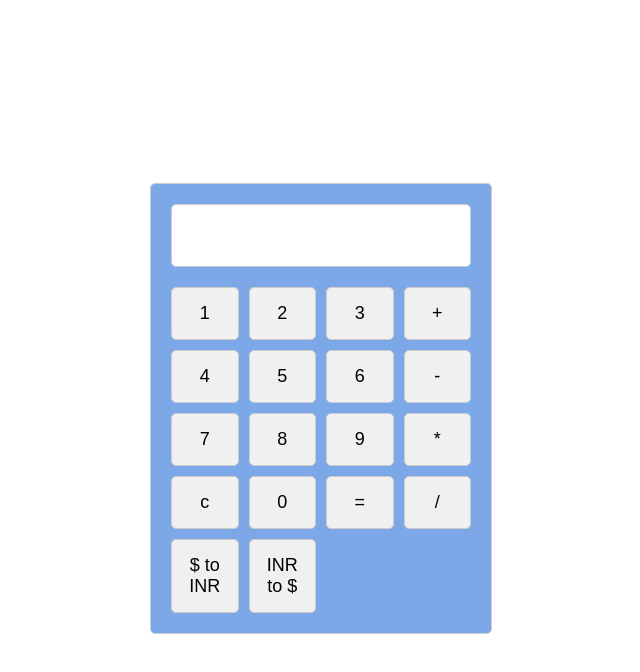
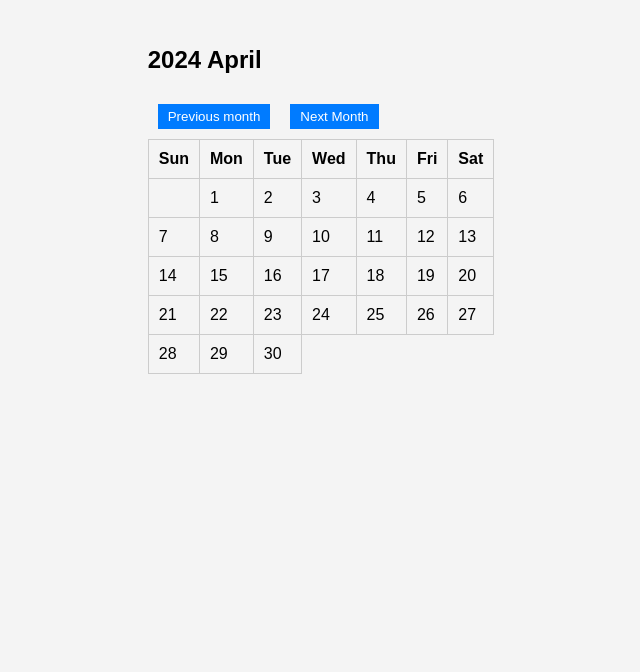
Before and after one commit to yogicoder8808/Projects-Calculator, a React (Create React App) app: page / in a window 1280 px wide. Shown: the top 672 px of the page, without its empty margins (319-959 px from the left). Built offline with nearby package versions, Linux system fonts and the light colour scheme.

Commit message:
Basic Calendar

```diff
--- a/src/App.css
+++ b/src/App.css
@@ -1,39 +1,41 @@
-.App {
+body {
+  font-family: Arial, sans-serif;
+  margin: 0;
+  padding: 0;
   display: flex;
   justify-content: center;
   align-items: center;
-  height: 100vh;
-
+  height: 50vh;
+  background-color: #f4f4f4;
 }
 
-.calculator{
-  width: 300px;
-  border: 1px solid #ccc;
-  border-radius: 5px;
-  padding: 20px;
-  background-color: rgb(125, 168, 232);
+.container {
+  text-align: justify;
 }
 
-input{
-  width: 86%;
+h2 {
   margin-bottom: 20px;
-  padding: 20px;
-  font-size: 18px;
-  border: 1px solid #ccc;
-  border-radius: 5px;
 }
 
-.buttons {
-  display: grid;
-  grid-template-columns: repeat(4,1fr);
-  gap: 10px;
+table {
+  width: 100%;
+  border-collapse: collapse;
 }
 
-button{
-  padding: 15px;
-  font-size: 18px;
+th, td {
+  padding: 10px;
   border: 1px solid #ccc;
-  border-radius: 5px;
+}
+
+button {
+  margin: 10px;
+  padding: 5px 10px;
+  background-color: #007bff;
+  color: #fff;
+  border: none;
   cursor: pointer;
-  background-color: #f0f0f0;
 }
+
+button:hover{
+  background-color: #0056b3;
+}
--- a/src/App.js
+++ b/src/App.js
@@ -1,87 +1,77 @@
 import { useState } from 'react';
 import './App.css';
-import {evaluate} from 'mathjs';
 
 
-function App() {
-  const [result,setResult] = useState("");
-  const [exchangeRate, setExchangeRate] = useState(null);
+ const Calendar = () => {
+  const [date, setDate] = useState(new Date())
 
-  const fetchExchangeRate = async () => {
-    try{
-      const responseUSD = await fetch ('https://exchange-rates.abstractapi.com/v1/live/?api_key=3cf3ef34653b4b77ba73a5067bef9f76&base=USD&target=INR');
-      const dataUSD = await responseUSD.json();
-      console.log(dataUSD)
-      const rateUSD = dataUSD.exchange_rates.INR;
-      setExchangeRate(rateUSD)
+  const renderCalendar = () => {
 
-      const responseINR = await fetch ('https://exchange-rates.abstractapi.com/v1/live/?api_key=3cf3ef34653b4b77ba73a5067bef9f76&base=INR&target=USD');
-      const dataINR = await responseINR.json();
-      console.log(dataINR)
-      const rateINR = dataINR.exchange_rates.USD;
-      setExchangeRate(rateINR)
+    const daysOfWeek =  ["Sun", "Mon", "Tue", "Wed", "Thu", "Fri", "Sat"]
+    const month = date.getMonth()
+    const year = date.getFullYear()
 
-    }catch(error){
-      console.error('Error:', error.message)
+    const firstDayOfMonth = new Date(year, month, 1)
+    const startingDay = firstDayOfMonth.getDay()
+
+    const daysInMonth = new Date (year, month + 1, 0).getDate()
+    const calendar = [];
+
+    let day = 1;
+
+    for(let i=0; i<6; i++){
+      const week = [];
+
+      for (let j=0; j<7; j++){
+        if(i===0 && j<startingDay) {
+          week.push(<td key = {`empty-${j}`}></td>)
+        } else if (day <=daysInMonth) {
+          week.push (<td key = {day}>{day}</td>)
+          day++;
+        }
+      }
+      calendar.push (<tr key={i}>{week}</tr>)
+      if (day > daysInMonth) break;
     }
+
+    return (
+     <table>
+      <thead>
+        <tr>
+          {daysOfWeek.map (day => (
+            <th key={day}>{day}</th>
+          ))}
+        </tr>
+      </thead>
+      <tbody>{calendar}</tbody>
+     </table>
+    )
   }
 
-  const handleClick = async(value) => {
-
-    if (value === "="){
-      if(result === "" || parseFloat(result)===0){
-        setResult("")
-      } else {
-        try {
-          setResult (evaluate (result))
-        }catch (error){
-          setResult("Error", error)
-        }
-      }
-
-    }else if (value=== "c"){
-        setResult("");
-      }else if (value=== "USD-INR"){
-        if(!exchangeRate) await fetchExchangeRate();
-        setResult(prevResult => prevResult + `*${exchangeRate}`)
-    }else if (value === "INR-USD"){
-      if(!exchangeRate) await fetchExchangeRate();
-      setResult(prevResult => prevResult + `/${exchangeRate}`)
-    }else{
-      setResult(prevResult => prevResult + value)
-    }
+  const handlePrevMonth = () => {
+    setDate(prevDate => {
+      const prevMonth = prevDate.getMonth()-1;
+      return new Date(prevDate.getFullYear(), prevMonth, 1);
+    })
   }
 
-  return (
-    <div className="App">
-      <div className='calculator'>
-        <input type='text' value={result} readOnly/>
-        <div className='buttons'>
-          <button onClick={() => handleClick("1")}>1</button>
-          <button onClick={() => handleClick("2")}>2</button>
-          <button onClick={() => handleClick("3")}>3</button>
-          <button onClick={() => handleClick("+")}>+</button>
-          <button onClick={() => handleClick("4")}>4</button>
-          <button onClick={() => handleClick("5")}>5</button>
-          <button onClick={() => handleClick("6")}>6</button>
-          <button onClick={() => handleClick("-")}>-</button>
-          <button onClick={() => handleClick("7")}>7</button>
-          <button onClick={() => handleClick("8")}>8</button>
-          <button onClick={() => handleClick("9")}>9</button>
-          <button onClick={() => handleClick("*")}>*</button>
-          <button onClick={() => handleClick("c")}>c</button>
-          <button onClick={() => handleClick("0")}>0</button>
-          <button onClick={() => handleClick("=")}>=</button>
-          <button onClick={() => handleClick("/")}>/</button>
-          <button onClick={() => handleClick("USD-INR")}>$ to INR</button>
-          <button onClick={() => handleClick("INR-USD")}>INR to $</button>
+  const handleNextMonth = () => {
+    setDate(prevDate => {
+      const nextMonth = prevDate.getMonth()+1;
+      return new Date(prevDate.getFullYear(), nextMonth, 1)
+    })
+  }
 
-        </div>
-
-      </div>
-
+  return(
+    <div>
+      <h2>
+        {`${date.getFullYear()} ${date.toLocaleString('default', { month: 'long'})}`}
+      </h2>
+      <button onClick={handlePrevMonth}>Previous month</button>
+      <button onClick={handleNextMonth}>Next Month</button>
+      {renderCalendar()}
     </div>
-  );
+  )
 }
 
-export default App;
+export default Calendar;
--- a/src/index.js
+++ b/src/index.js
@@ -1,11 +1,11 @@
 import React from 'react';
 import ReactDOM from 'react-dom/client';
-import App from './App';
+import Calendar from './App';
 
 
 const root = ReactDOM.createRoot(document.getElementById('root'));
 root.render(
 
-    <App />
+    <Calendar />
 
 );
```
